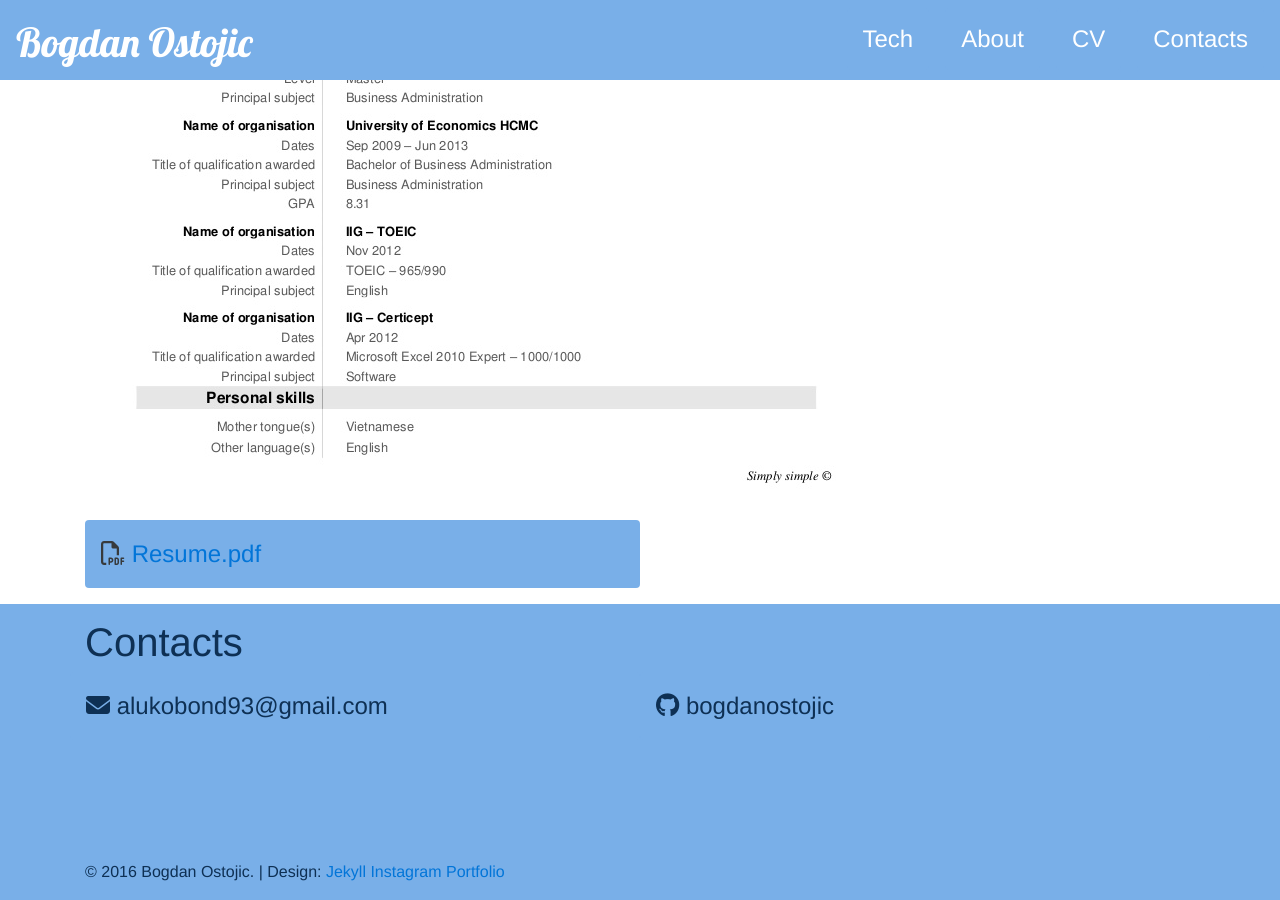
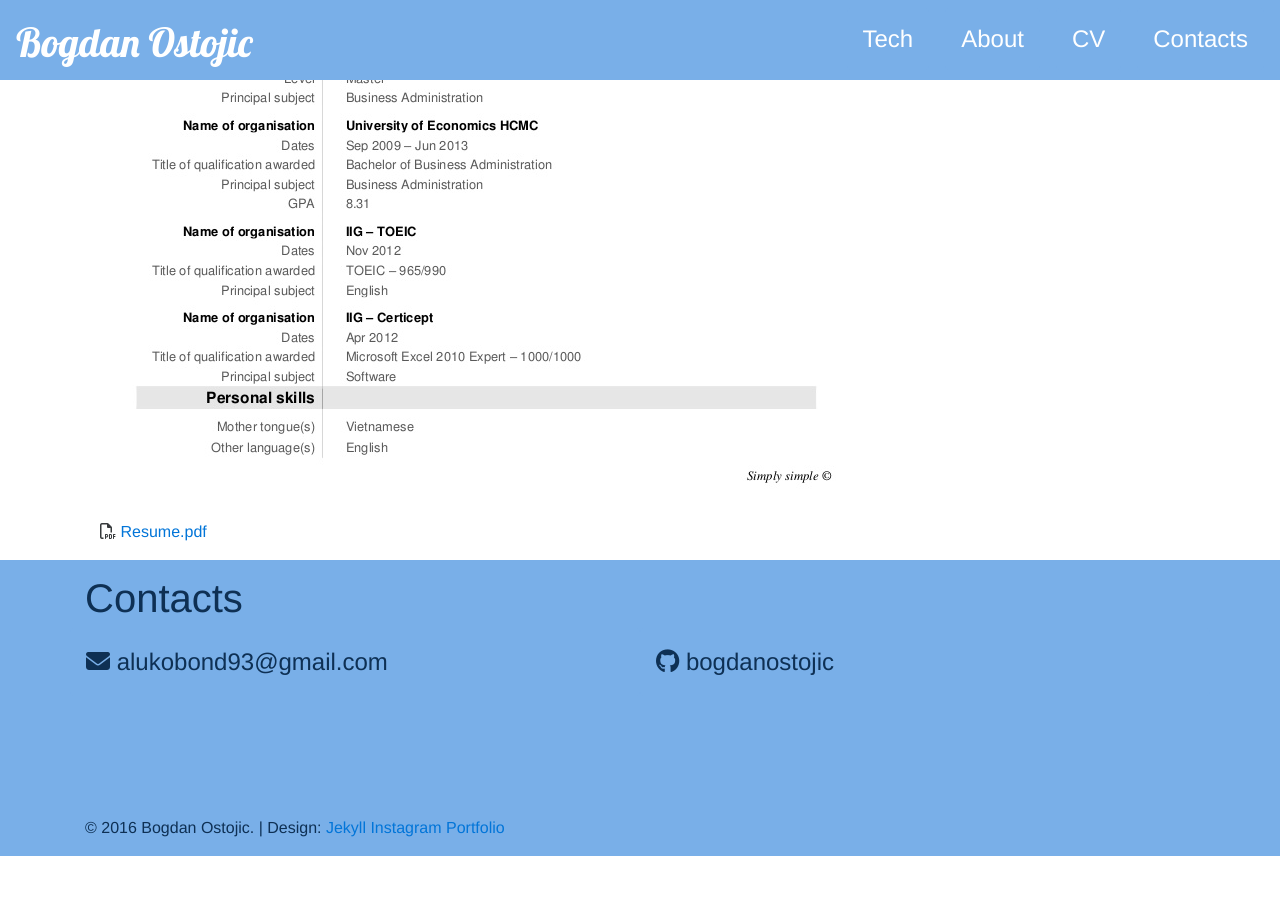
Before and after one commit to bogdanostojic/Jekyll, a Jekyll site: the page built from index.html, in a window 1280 px wide and 900 px high, scrolled down 1436 px. Built offline with Jekyll 4.4.1, drawn with Linux system fonts in a browser that asks for light colours; nearby versions of some CDN libraries; after the commit the page ends 2292 px from its top, so only the background shows below that.

Commit message:
breack ya neck

```diff
--- a/_includes/cv.html
+++ b/_includes/cv.html
@@ -2,7 +2,7 @@
     <div class="col-md-12">
          <img class="img-fluid" alt="Responsive image" src="./web-dist/images/cv.jpg">
     </div>
-               <div class="col-md-6 col-sm-12 container-contacts-phone">
+               <div class="col-md-12 col-sm-12 container-fluid">
                 <i class="fa fa-file-pdf-o" aria-hidden="true"></i>
                 <a href="./web-dist/images/pdfurl-guide.pdf">  Resume.pdf </a>
             </div>
```
